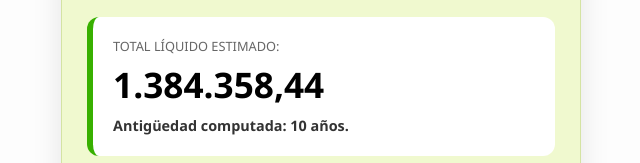
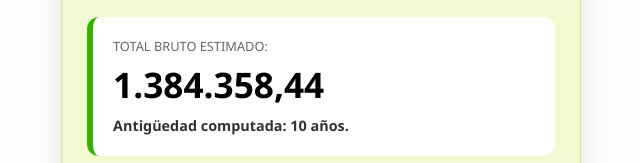
Before and after one commit to recursosparaestatales/simulador-regimen15, a plain HTML site: page index.html in a window 1280 px wide. Both pictures are taken after a click on the button "CALCULAR SUELDO ESTIMADO". Shown: the part 618-781 px from the top of the page, 319-959 px from the left. Drawn offline with Linux system fonts and the light colour scheme.

Commit message:
Update index.html

```diff
--- a/index.html
+++ b/index.html
@@ -115,7 +115,7 @@
         </div>
 
         <div class="result" id="panelResultado">
-            <div class="result-title">Total Líquido Estimado:</div>
+            <div class="result-title">Total Bruto Estimado:</div>
             <div class="result-amount" id="txtResultado">0,00</div>
             <div id="txtDetalle" style="font-size: 0.9rem; line-height: 1.4; margin-top: 8px;"></div>
         </div>
```
